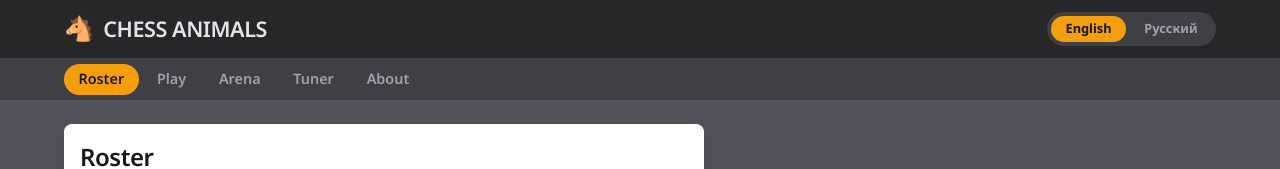
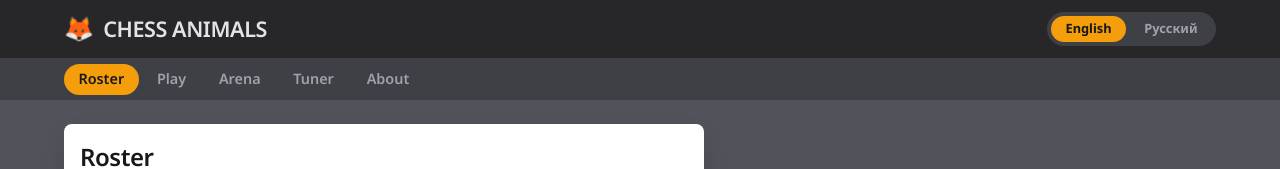
Before and after one commit to dragunovartem99/chess-animals, a Vue app: page /en/ in a window 1280 px wide. Shown: the top 169 px of the page. Built offline with nearby package versions, Linux system fonts and the light colour scheme; a web font is replaced by a local one.

Commit message:
ui: make the fox the site logo

```diff
--- a/src/app/AppLayout.vue
+++ b/src/app/AppLayout.vue
@@ -10,7 +10,7 @@ import LocaleSwitcher from "./LocaleSwitcher.vue";
 					class="brand title"
 					:to="{ name: 'roster' }"
 				>
-					<span class="emoji logo">🐴</span>
+					<span class="emoji logo">🦊</span>
 					{{ $t("app.title") }}
 				</RouterLink>
 				<LocaleSwitcher />
```
Also changed, not shown: public/favicon.svg.
